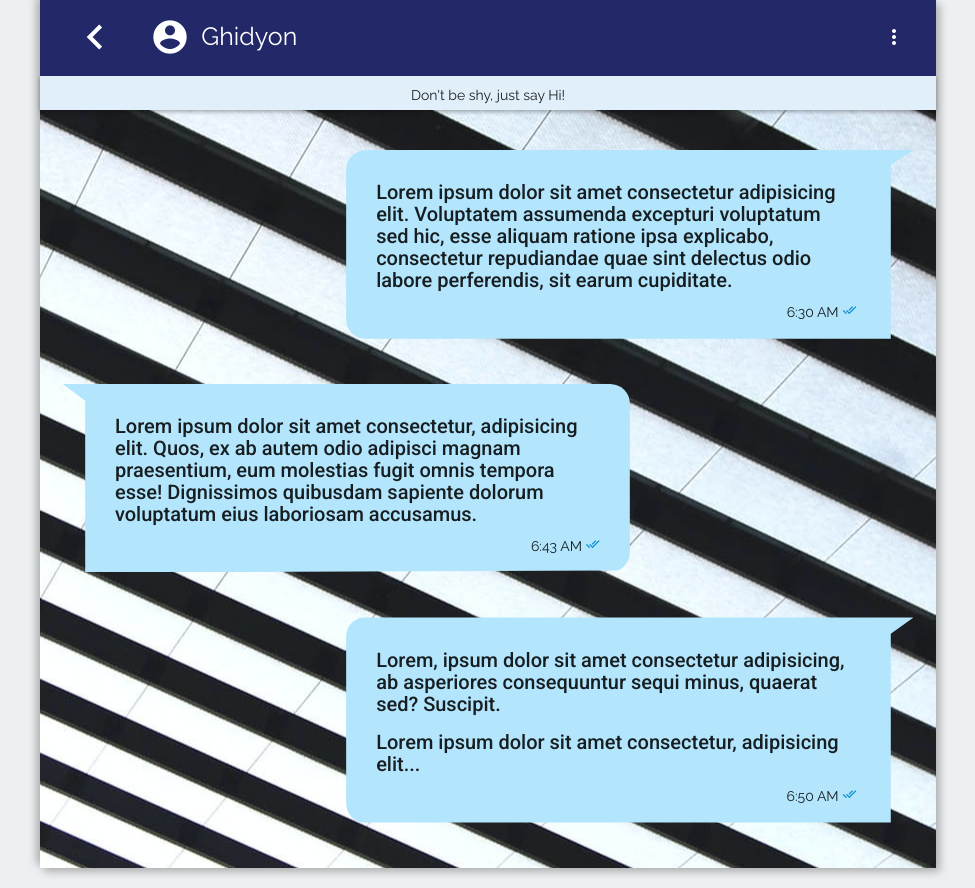
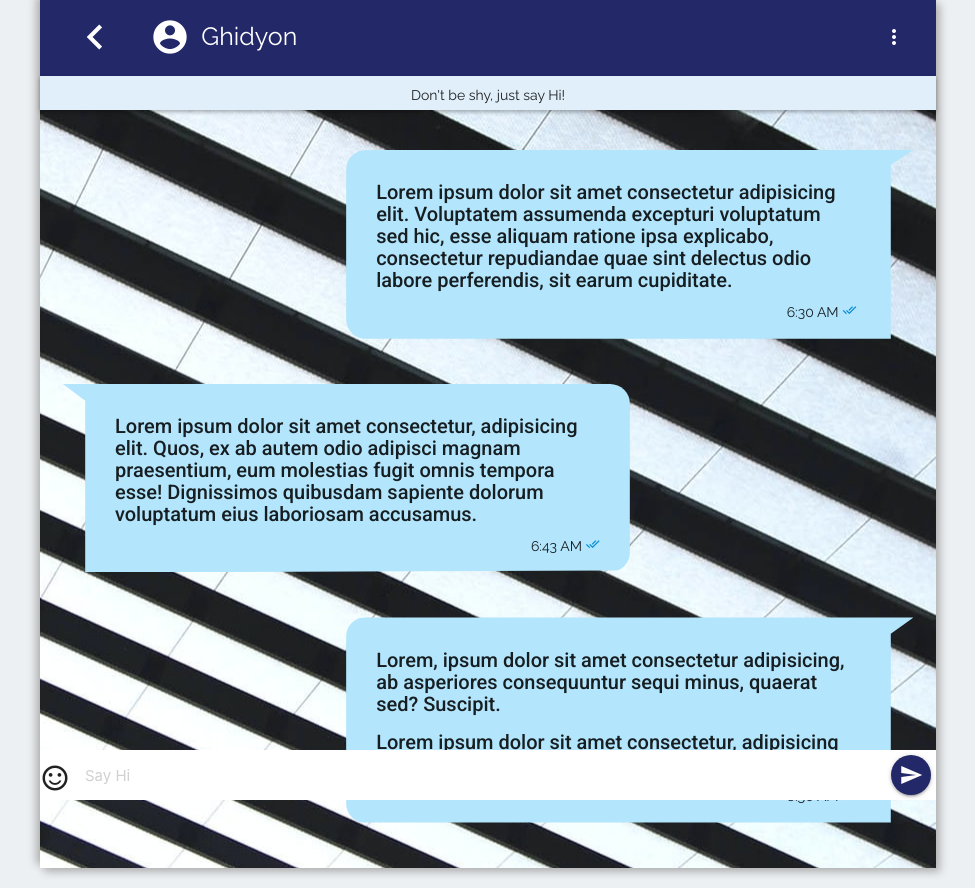
Before and after one commit to Ghidyon/sayhi-app, a PHP site: page /chat.html in a window 1280 px wide. Shown: the whole page, without its empty margins (152-1127 px from the left). Run offline with PHP 8.4, Linux system fonts and the light colour scheme.

Commit message:
added fixed input

```diff
--- a/chat.html
+++ b/chat.html
@@ -88,6 +88,15 @@
                 </div>
             </div>
         </div>
+
+
+        <div class="fixed-input">
+            <div class="input-group">
+                <input type="text" placeholder="Say Hi" class="browser-default input">
+                <i class="material-icons size-4">sentiment_satisfied_alt</i>
+                <a href="#!" class="btn btn-floating darkBlue"><i class="material-icons">send</i></a>
+            </div>
+        </div>
     </div>
 
 
--- a/css/style.css
+++ b/css/style.css
@@ -319,6 +319,31 @@ h6 {
     background-position: center;
     background-size: center;
 }
+
+.fixed-input {
+    position: fixed;
+    bottom: 0;
+    width: 100%;
+    background: white;
+    /* outline: 1px solid red; */
+}
+
+.input-group {
+    display: flex;
+    align-items: center;
+    position: relative;
+}
+
+.input {
+    width: 95%;
+    border-radius: 20px;
+    height: 50px;
+    outline: none;
+    padding: 0 1rem 0 3rem;
+    border: 0;
+}
+
+
 /* Utilities */
 .white:hover {
     background: #7BD1EC !important;
@@ -433,6 +458,13 @@ h6 {
     padding-bottom: .5rem;
 }
 
+.size-4 {
+    font-size: 30px;
+    position: absolute;
+    top: 25%;
+    /* transform: translate(-50%); */
+}
+
 @media only screen and (max-width: 1200px) {
     .place-center {
         text-align: center;
@@ -524,7 +556,7 @@ h6 {
                     -4px -4px 8px #b1b1b1;
     }
 
-    .fixed-header {
+    .fixed-header, .fixed-input {
         width: 70%;
     }
 }
```
